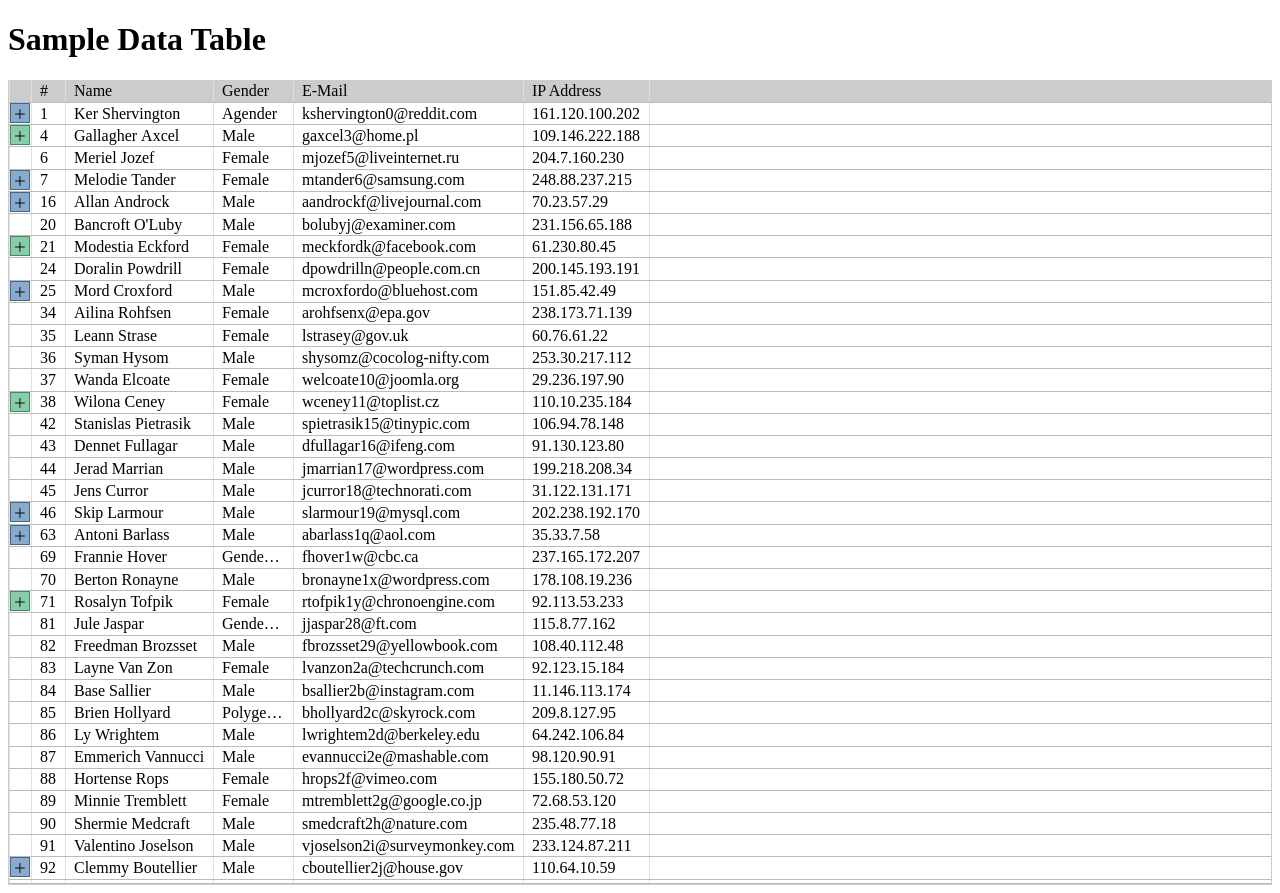
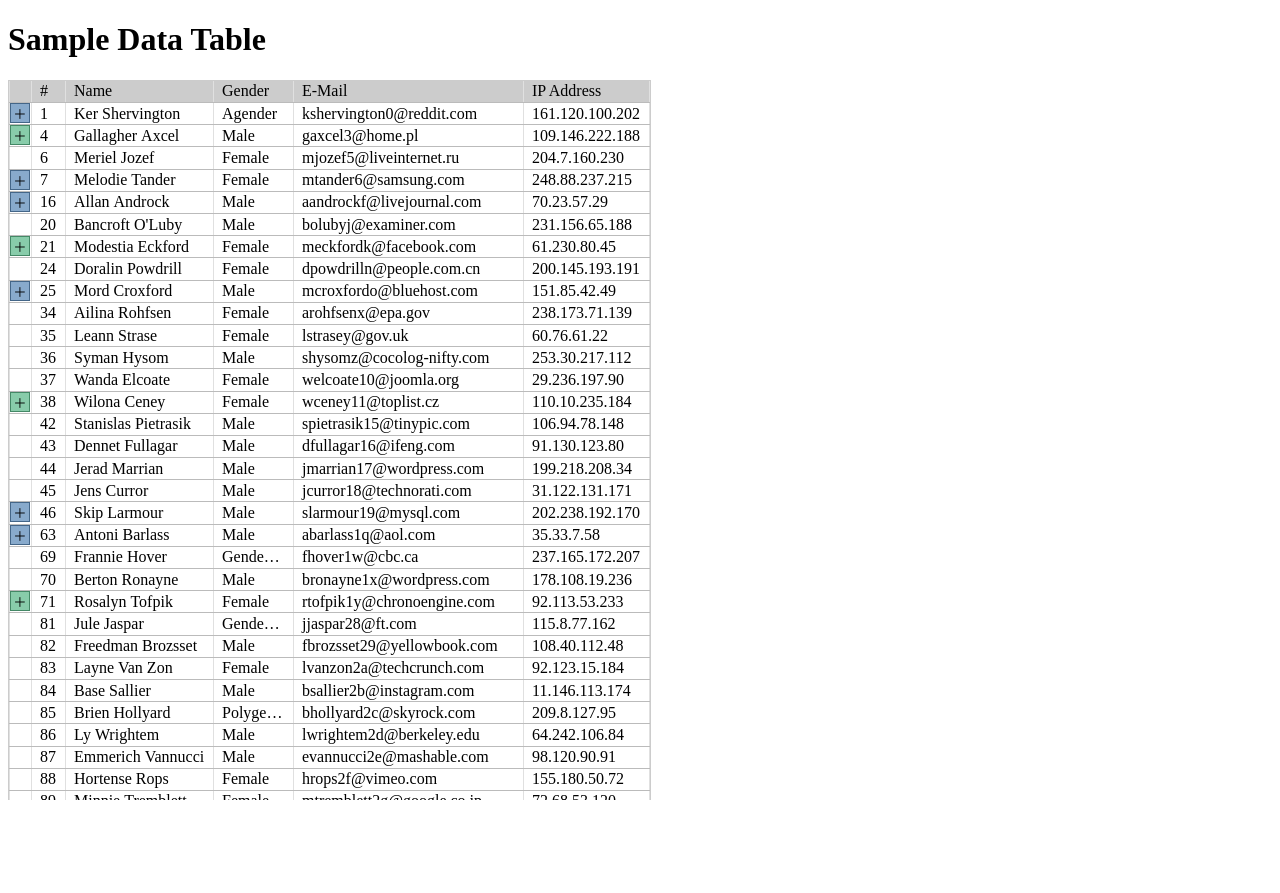
Before and after one commit to masaharu-kato/Tavue, a Vue app: page / in a window 1280 px wide. After the commit the page ends 808 px from the top, so only its background shows below. Built offline with nearby package versions, Linux system fonts and the light colour scheme.

Commit message:
add table wrapper

```diff
--- a/src/assets/tavue.css
+++ b/src/assets/tavue.css
@@ -1,3 +1,14 @@
+.tavue-table-wrapper {
+  display: block;
+  overflow: auto;
+  max-width:max-content;
+  max-height: 90vh;
+}
+
+.tavue-table {
+  width: fit-content;
+}
+
 .tavue-rows {
   display: flex;
   flex-direction: column;
--- a/src/components/TavueTable.vue
+++ b/src/components/TavueTable.vue
@@ -205,9 +205,12 @@ function onDoubleClick(e: MouseEvent) {
 </script>
 <template>
 
+  <!-- Tavue table wrapper -->
+  <div ref="table_elm_ref" class="tavue-table-wrapper">
+
     <!-- Tavue table -->
-  <div ref="table_elm_ref" class="tavue-rows tavue-table" :class="{ resizing: !!table_state.moving_border }"
-    @mousedown="onMouseDown" @mouseup="onMouseUp" @mousemove="onMouseMove" @dblclick="onDoubleClick">
+    <div class="tavue-rows tavue-table" :class="{ resizing: !!table_state.moving_border }" @mousedown="onMouseDown"
+      @mouseup="onMouseUp" @mousemove="onMouseMove" @dblclick="onDoubleClick">
 
       <!-- row header -->
       <TavueRow :row_node="slot_node_0(opts.row.slots.header, {}, 'div')" :cols_binds="cols_binds"
@@ -224,4 +227,6 @@ function onDoubleClick(e: MouseEvent) {
 
     </div>
 
+  </div>
+
 </template>
```
Lines whose indentation alone changed are shown as unchanged.
